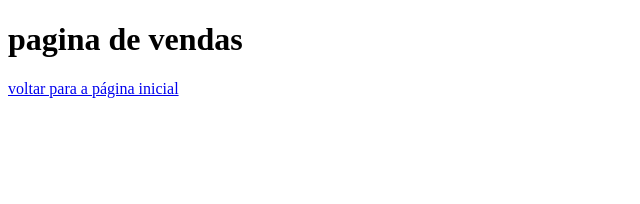
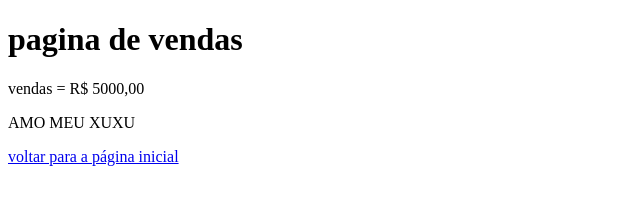
Before and after one commit to MayraPeres/aula-github, a plain HTML site: page vendas.html in a window 1280 px wide. Shown: the whole page, without its empty margins (0-640 px from the left). Drawn offline with Linux system fonts and the light colour scheme.

Commit message:
acrescentado valor venda

```diff
--- a/vendas.html
+++ b/vendas.html
@@ -8,6 +8,8 @@
 </head>
 <body>
     <h1>pagina de vendas </h1>
+    <p>vendas =  R$ 5000,00</p>
+    <p>AMO MEU XUXU</p>
     <a href="index.html">voltar para a página inicial</a>
 </body>
 </html>
```
